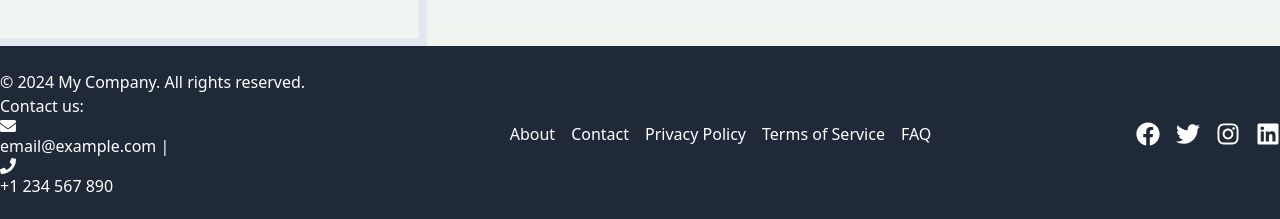
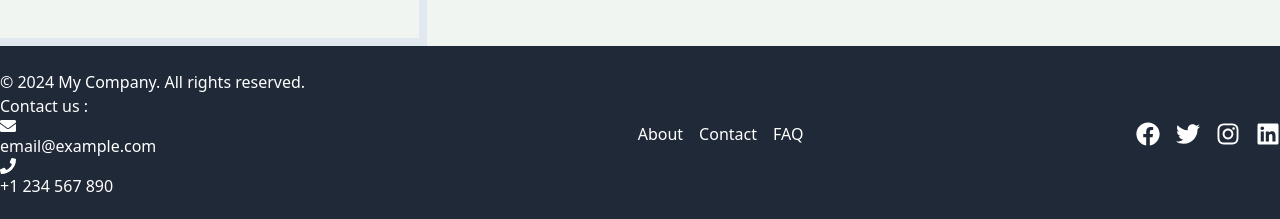
Before and after one commit to patelchintan18018/Estate-MERN, a React (Vite) app in the folder client/: page /search in a window 1280 px wide. Shown: the part 826-1045 px from the top of the page. Built offline with nearby package versions, Linux system fonts and the light colour scheme; no server answers.

Commit message:
footer mod

```diff
--- a/client/src/components/Footer.jsx
+++ b/client/src/components/Footer.jsx
@@ -4,17 +4,18 @@ import { FaFacebook, FaTwitter, FaInstagram, FaLinkedin, FaEnvelope, FaPhone } f
 const Footer = () => {
   return (
     <footer className="bg-gray-800 text-white py-6">
-      <div className="container mx-auto flex flex-col md:flex-row justify-between items-center">
+      <div className="container mx-auto flex flex-col md:flex-row justify-between items-center gap-5">
         <div className="mb-4 md:mb-0">
           <p>&copy; 2024 My Company. All rights reserved.</p>
-          <p>Contact us: <FaEnvelope /> email@example.com | <FaPhone /> +1 234 567 890</p>
+          {/* <p>Contact us: <FaEnvelope /> email@example.com | <FaPhone /> +1 234 567 890</p> */}
+          <p>Contact us :</p>
+          <p><FaEnvelope /> email@example.com</p>
+          <p><FaPhone /> +1 234 567 890</p>
         </div>
         <nav className="mb-4 md:mb-0">
           <ul className="flex flex-col md:flex-row space-y-2 md:space-y-0 md:space-x-4">
             <li><a href="/about" className="hover:underline">About</a></li>
             <li><a href="/contact" className="hover:underline">Contact</a></li>
-            <li><a href="/privacy" className="hover:underline">Privacy Policy</a></li>
-            <li><a href="/terms" className="hover:underline">Terms of Service</a></li>
             <li><a href="/faq" className="hover:underline">FAQ</a></li>
           </ul>
         </nav>
```
